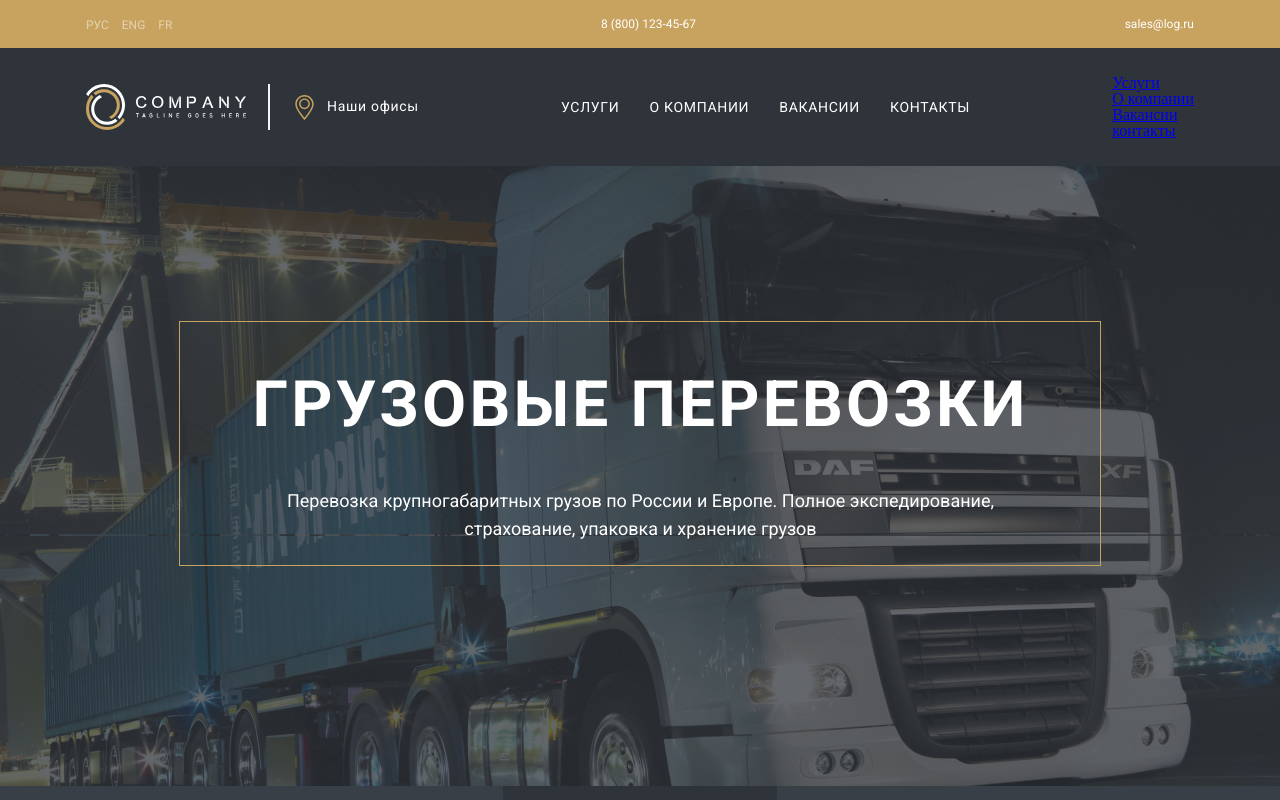
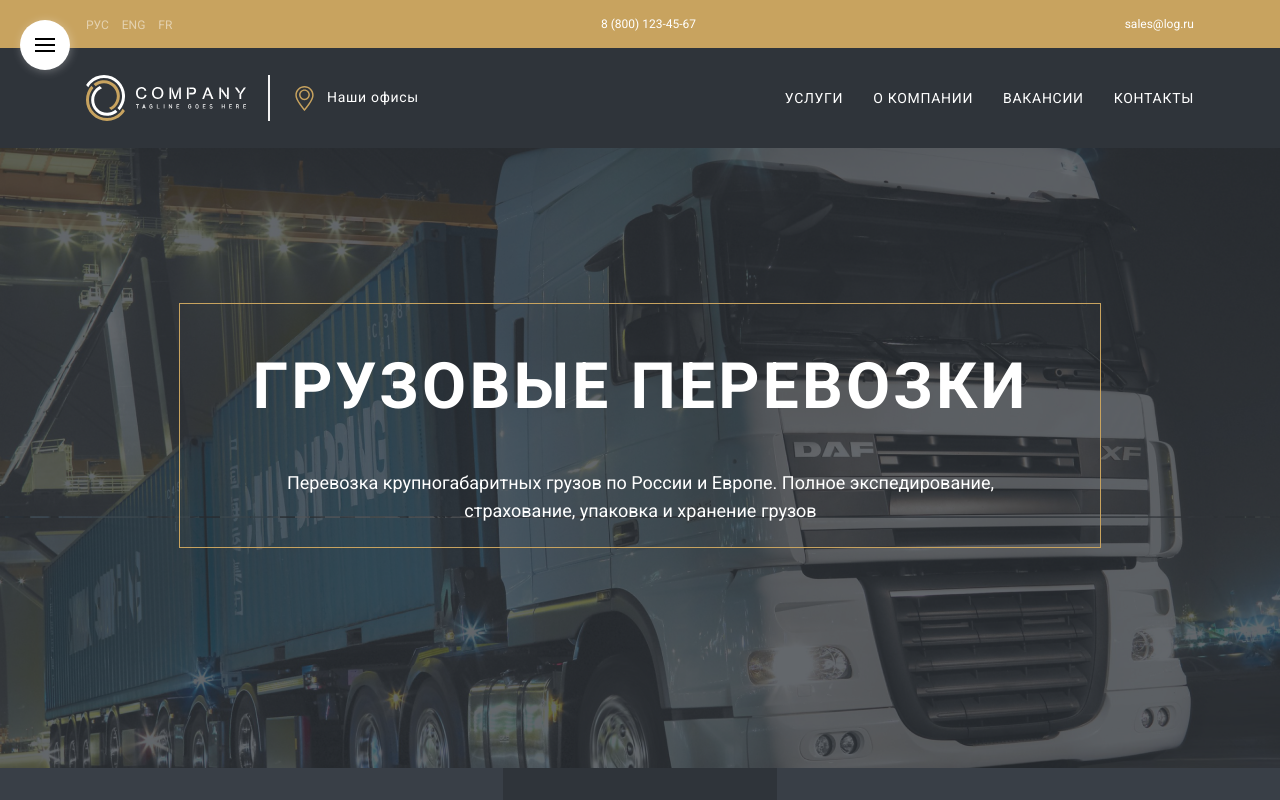
Before and after one commit to Vitalick37/transp, a plain HTML site: page index.html in a window 1280 px wide. Shown: the top 800 px of the page. Drawn offline with nearby package versions, Linux system fonts and the light colour scheme.

Commit message:
правки мобильного меню

```diff
--- a/css/style.css
+++ b/css/style.css
@@ -179,6 +179,106 @@ header {}
 
 .menu-link:active {
     color: #FFFFFF;
+}
+
+/* мобильное меню
+############################################################################## */
+
+.menu-mobile-btn {
+	position: fixed;
+	left: 20px;
+	top: 20px;
+	background-color: #fff;
+	width: 50px;
+	height: 50px;
+	border-radius: 50%;
+	box-shadow: 1px 1px 10px rgba(255, 255, 255, .3);
+}
+.menu-mobile-open {
+	position: absolute;
+	width: 20px;
+	height: 2px;
+	background-color: #000;
+	top: 50%;
+	left: 50%;
+	margin-top: -1px;
+	margin-left: -10px;
+}
+.menu-mobile-open:nth-child(1) {
+	transform: translateY(-6px);
+}
+.menu-mobile-open:nth-child(3) {
+	transform: translateY(6px);
+}
+.menu-mobile-btn:hover {
+	cursor: pointer;
+}
+.menu-mobile-btn:hover .menu-mobile-open:nth-child(3) {
+	transform-origin: 0% 0%;
+	transform: translateY(6px) rotate(-33deg);
+	width: 10px;
+    margin-left: 0;
+    transition: transform 0.2s;
+}
+.menu-mobile-btn:hover .menu-mobile-open:nth-child(1) {
+	transform-origin: 0% 0%;
+	transform: translateY(-6px) rotate(31deg);
+	width: 12px;
+    margin-left: 0;
+    transition: transform 0.2s;
+}
+
+.menu-mobile {
+	position: fixed;
+	width: 50%;
+	height: 100vh;
+	background-color: #000;
+	left: 0;
+	margin: 0;
+	top: 0;
+	z-index: 99;
+	display: flex;
+	align-items: center;
+	justify-content: center;
+	transform: translateX(-100%);
+}
+.active-menu {
+	transform: translateX(-20%);
+}
+.menu-mobile-list {
+	list-style: none;
+	padding: 0;
+	margin: 0;
+	line-height: 3;
+}
+.menu-mobile-link {
+	font-size: 2rem;
+    color: #fff;
+    text-decoration: none;
+}
+
+.menu-mobile-link:hover {
+	text-decoration: none;
+}
+.menu-mobile-close {
+	position: fixed;
+	top: 30px;
+	right: 30px;
+	font-size: 3rem;
+	transition: all 0.2s;
+	transform-origin: 50% 53%;
+	display: block;
+	line-height: 3rem;
+	text-align: center;
+	width: 3rem;
+    height: 3rem;
+    text-decoration: none;
+    transition: transform 0.5s;
+    color: #fff;
+}
+.menu-mobile-close:hover {
+	transform: scale(1.3);
+	/* transform: rotate(180deg); */
 }
 
 .header-bot {
@@ -710,9 +810,6 @@ header {}
     }
 
 
-
-
-
     .service {
         padding: 100px 20px;
     }
--- a/index.html
+++ b/index.html
@@ -55,8 +55,13 @@
                     </ul>
                 </nav>
                 <!-- /.header-top-menu -->
+                <div class="menu-mobile-btn">
+                    <span class="menu-mobile-open"></span>
+                    <span class="menu-mobile-open"></span>
+                    <span class="menu-mobile-open"></span>
+                </div>
                 <menu class="menu-mobile">
-                    <a href="#close" class="menu-mobile-close"></a>
+                    <a href="#close" class="menu-mobile-close">&times;</a>
                     <ul class="menu-mobile-list">
                         <li class="menu-mobile-item"><a href="#nav_service" class="menu-mobile-link">Услуги</a> <!-- /.menu-mobile-link --></li>
                         <!-- /.menu-mobile-item -->
--- a/js/main.js
+++ b/js/main.js
@@ -13,6 +13,21 @@ window.addEventListener('DOMContentLoaded', function () {
         },
         loop: true,
     });
+
+    //    мобильное меню
+// ######################################################################
+
+    let menuLink = $('.menu-mobile-btn');
+	let menu = $('.menu-mobile');
+	let close = $('.menu-mobile-close');
+	let navLink = $('.menu-mobile-link');
+
+	menuLink.click(function() {
+		menu.toggleClass('active-menu');
+	});
+	close.click(function() {
+		menu.toggleClass('active-menu');
+	});
 
 //    навигация
 // ######################################################################
@@ -30,7 +45,7 @@ $('html, body').animate({scrollTop: top}, 500);
 //    service-block
 // ######################################################################
 
-let serviceBlock = document.querySelectorAll('service-block'),
+let serviceBlock = document.querySelectorAll('service-block');
 
 
 });
```
